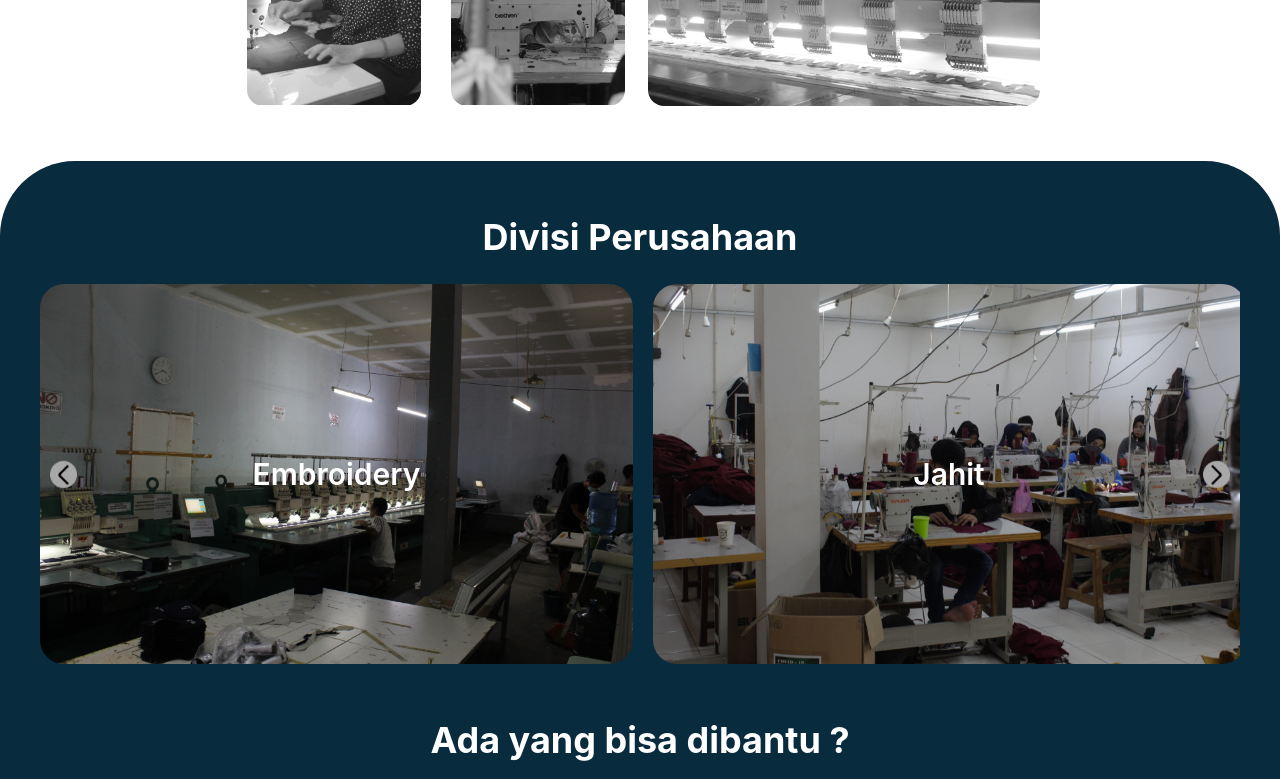
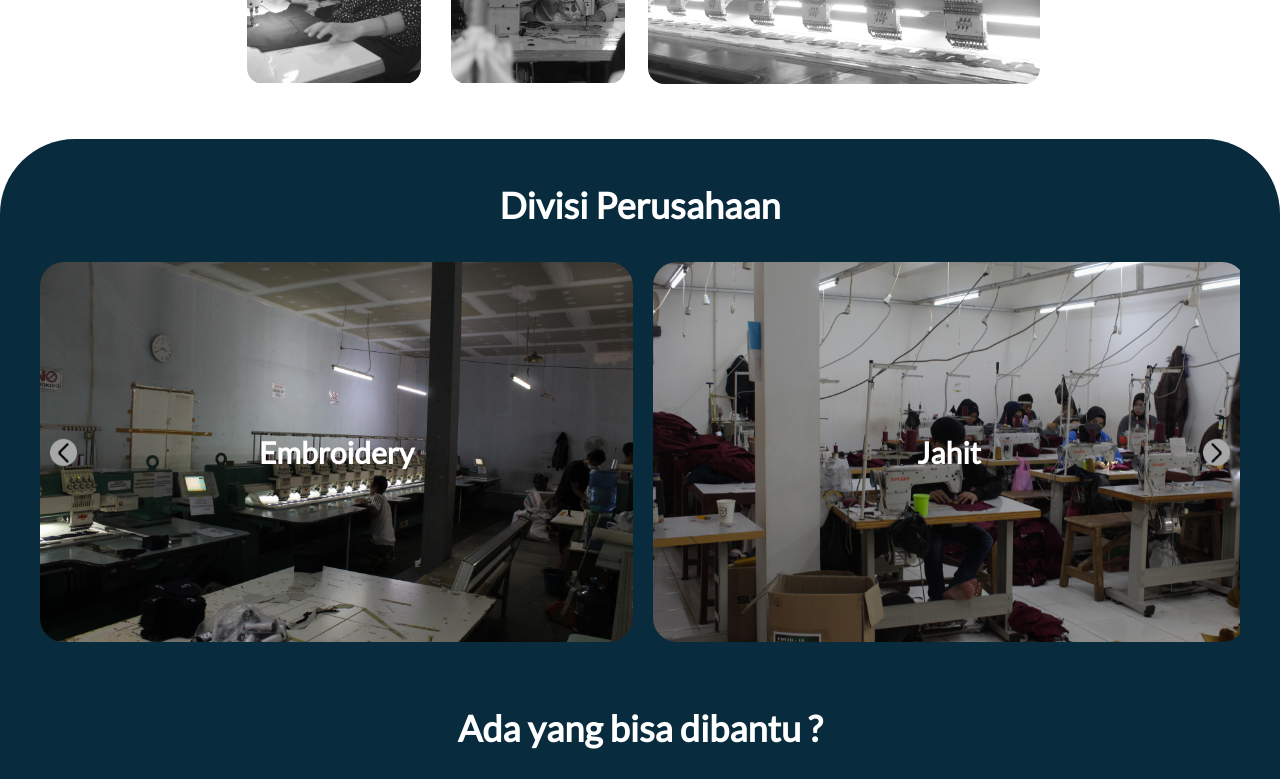
Before and after one commit to mrayandika15/cmp-website, a Next.js app: page /about in a window 1280 px wide. Shown: the part 1560-2339 px from the top of the page. Built offline with nearby package versions, Linux system fonts and the light colour scheme.

Commit message:
fix(various)

```diff
--- a/containers/about/DivisionSection/index.tsx
+++ b/containers/about/DivisionSection/index.tsx
@@ -15,6 +15,7 @@ const DivisionSection: React.FC<DivisionProps> = ({ data }) => {
 
   return (
     <RoundedSection>
+      <Flex flexDir="column" gap="35px">
         <Heading variant="primary">Divisi Perusahaan</Heading>
         <Carousel>
           {data?.map((item, index) => {
@@ -59,6 +60,7 @@ const DivisionSection: React.FC<DivisionProps> = ({ data }) => {
             Kontak Kami
           </Button>
         </Flex>
+      </Flex>
     </RoundedSection>
   );
 };
--- a/containers/core/Carousel/index.tsx
+++ b/containers/core/Carousel/index.tsx
@@ -1,7 +1,7 @@
 import React from "react";
 
-import { Box, Flex, Image, Text } from "@chakra-ui/react";
-import { Navigation, Autoplay } from "swiper";
+import { Flex } from "@chakra-ui/react";
+import SwiperCore, { Navigation, Autoplay } from "swiper";
 
 import { Swiper } from "swiper/react";
 
@@ -9,27 +9,44 @@ interface ICarousel {
   name?: string;
   imgUrl?: string;
 }
-
+import "swiper/css/navigation";
 import "swiper/css";
-import "swiper/css/navigation";
-
 import "swiper/css/autoplay";
 
 type CarouselProps = {
   children: React.ReactNode;
+  view?: number;
+  width?: string;
 };
 
-const Carousel: React.FC<CarouselProps> = ({ children }) => {
+SwiperCore?.use([Navigation, Autoplay]);
+
+const Carousel: React.FC<CarouselProps> = ({
+  children,
+  view = 2,
+  width = "1200px",
+}) => {
+  const swiperRef = React.useRef<SwiperCore>();
+
+  const onInit = (Swiper: SwiperCore): void => {
+    swiperRef.current = Swiper;
+  };
+
+  const handleMouseEnter = () => {
+    if (swiperRef.current) swiperRef.current.autoplay.start();
+  };
+
   return (
-    <Flex w="full" h="full" justify="center">
-      <Flex w="1200px">
+    <Flex w="full" h="full" justify="center" onMouseEnter={handleMouseEnter}>
+      <Flex w={width}>
         <Swiper
           modules={[Navigation, Autoplay]}
           spaceBetween={25}
-          slidesPerView={2}
-          autoplay={{ delay: 3000 }}
+          slidesPerView={view}
+          autoplay={{ delay: 6000 }}
           loop={true}
           navigation
+          onInit={onInit}
         >
           {children}
         </Swiper>
--- a/containers/core/Footer/index.tsx
+++ b/containers/core/Footer/index.tsx
@@ -10,7 +10,8 @@ const Footer: React.FC = () => {
       w="full"
       h="350px"
       bg="secondary"
-      p="25px"
+      px="35px"
+      py="25px"
       color="white"
       justify="space-between"
     >
--- a/containers/core/Navbar/index.tsx
+++ b/containers/core/Navbar/index.tsx
@@ -13,7 +13,7 @@ const Navbar: React.FC = () => {
       width="full"
       h="750px"
       position="relative"
-      px="25px"
+      px="35px"
       py="45px"
       zIndex="docked"
     >
--- a/containers/product/ProductOverview/index.tsx
+++ b/containers/product/ProductOverview/index.tsx
@@ -8,6 +8,8 @@ import {
   IconButton,
   Img,
 } from "@chakra-ui/react";
+import Carousel from "../../core/Carousel";
+import { SwiperSlide } from "swiper/react";
 
 const data = [
   {
@@ -94,19 +96,10 @@ const ProductOver: React.FC = () => {
         px="55px"
         gap="25px"
       >
-        <IconButton
-          icon={<Img src="/assets/icon/panah_kanan.png" />}
-          bg="transparent"
-          _hover={{}}
-          _active={{}}
-          onClick={handlePrev}
-          aria-label="next button"
-        ></IconButton>
-
-        {data.map((item, index) => {
-          if (index === value)
-            return (
-              <>
+        <Carousel view={1} width="980px">
+          {data.map((item, index) => (
+            <SwiperSlide>
+              <Flex padding="55px" gap="10px" alignItems="center">
                 <Image src={item.imgUrl} rounded="3xl" key={index} />
                 <Flex flexDir="column" gap="25px">
                   <Heading variant="primary" textAlign="left">
@@ -116,18 +109,10 @@ const ProductOver: React.FC = () => {
 
                   <Text variant="primary">{item.desc2}</Text>
                 </Flex>
-              </>
-            );
-        })}
-
-        <IconButton
-          icon={<Img src="/assets/icon/panah_kiri.png" />}
-          bg="transparent"
-          _hover={{}}
-          _active={{}}
-          onClick={handleNext}
-          aria-label="prev button"
-        ></IconButton>
+              </Flex>
+            </SwiperSlide>
+          ))}
+        </Carousel>
       </Box>
     </Flex>
   );
--- a/containers/service/TimelineSection/index.tsx
+++ b/containers/service/TimelineSection/index.tsx
@@ -32,7 +32,7 @@ const TimelineSection: React.FC = () => {
   ];
 
   return (
-    <Flex flexDir="column" pt="55px">
+    <Flex flexDir="column" pt="30px">
       <Flex
         justify="center"
         alignItems="center"
--- a/layouts/RoundedSection/index.tsx
+++ b/layouts/RoundedSection/index.tsx
@@ -12,7 +12,7 @@ const RoundedSection: React.FC<IRounded> = ({ children, bg = "primary" }) => {
       flexDir="column"
       bg={bg}
       borderTopRadius="75px"
-      py="55px"
+      py="45px"
       px="25px"
       color="white"
       justify="center"
--- a/pages/_app.tsx
+++ b/pages/_app.tsx
@@ -2,19 +2,16 @@ import "../styles/globals.css";
 import type { AppProps } from "next/app";
 import { ChakraProvider } from "@chakra-ui/react";
 import React from "react";
+import "@fontsource/lato";
 
 import { MainContext } from "../context";
 import { themes } from "../themes";
 import "nprogress/nprogress.css";
 
-import SwiperCore, { Autoplay } from "swiper";
-
 import Router from "next/router";
 import NProgress from "nprogress";
 
 function MyApp({ Component, pageProps }: AppProps) {
-  SwiperCore.use([Autoplay]);
-
   React.useEffect(() => {
     const handleRouteStart = () => NProgress.start();
     const handleRouteDone = () => NProgress.done();
--- a/styles/globals.css
+++ b/styles/globals.css
@@ -2,8 +2,6 @@ html,
 body {
   padding: 0;
   margin: 0;
-  font-family: -apple-system, BlinkMacSystemFont, Segoe UI, Roboto, Oxygen,
-    Ubuntu, Cantarell, Fira Sans, Droid Sans, Helvetica Neue, sans-serif;
 }
 
 a {
--- /dev/null
+++ b/themes/foundations/fonts.ts
@@ -0,0 +1,11 @@
+type IFonts = {
+  heading: string;
+  body: string;
+};
+
+const fonts: IFonts = {
+  heading: "Lato",
+  body: "Lato",
+};
+
+export default fonts;
--- a/themes/index.ts
+++ b/themes/index.ts
@@ -3,9 +3,11 @@ import colors from "./foundations/colors";
 import Button from "./components/Button";
 import Heading from "./components/Heading";
 import Text from "./components/Text";
+import fonts from "./foundations/fonts";
 
 const overides = {
   colors,
+  fonts,
   components: {
     Button,
     Heading,
```
Lines whose indentation alone changed are shown as unchanged.
